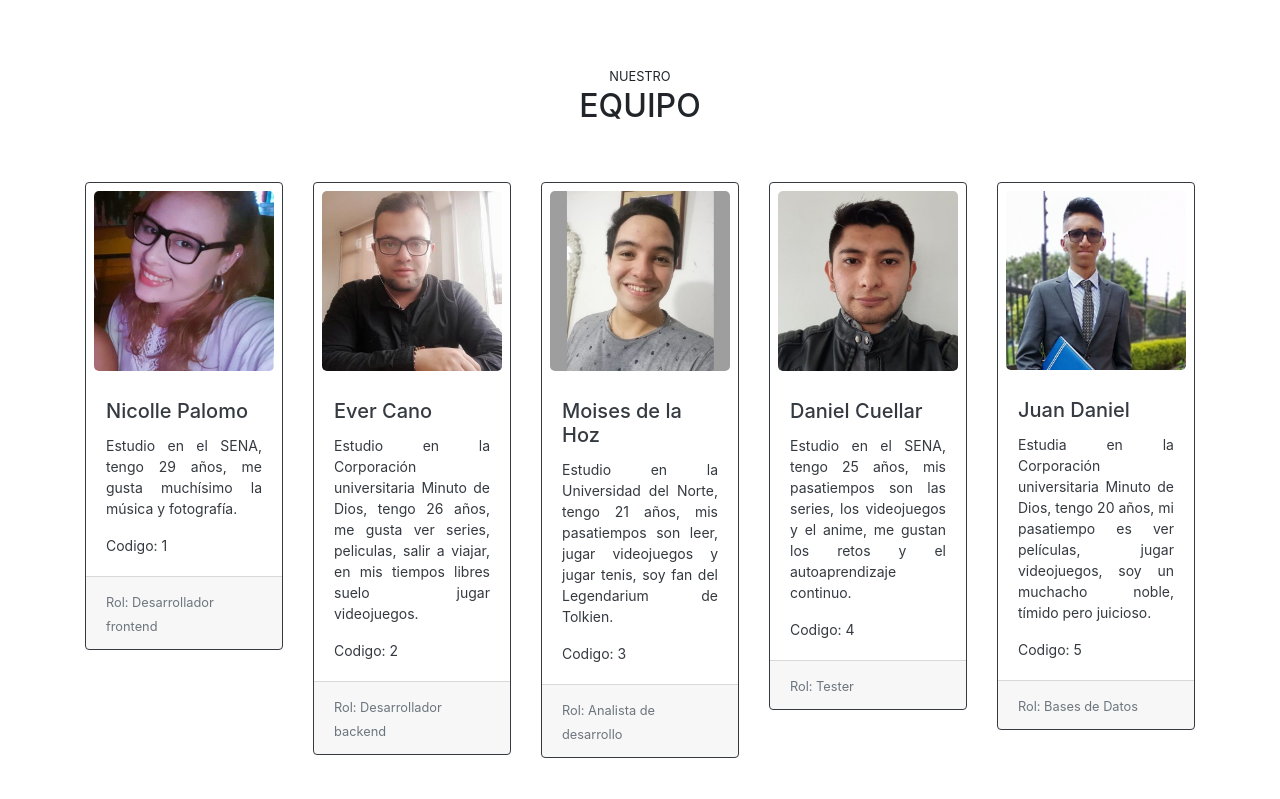
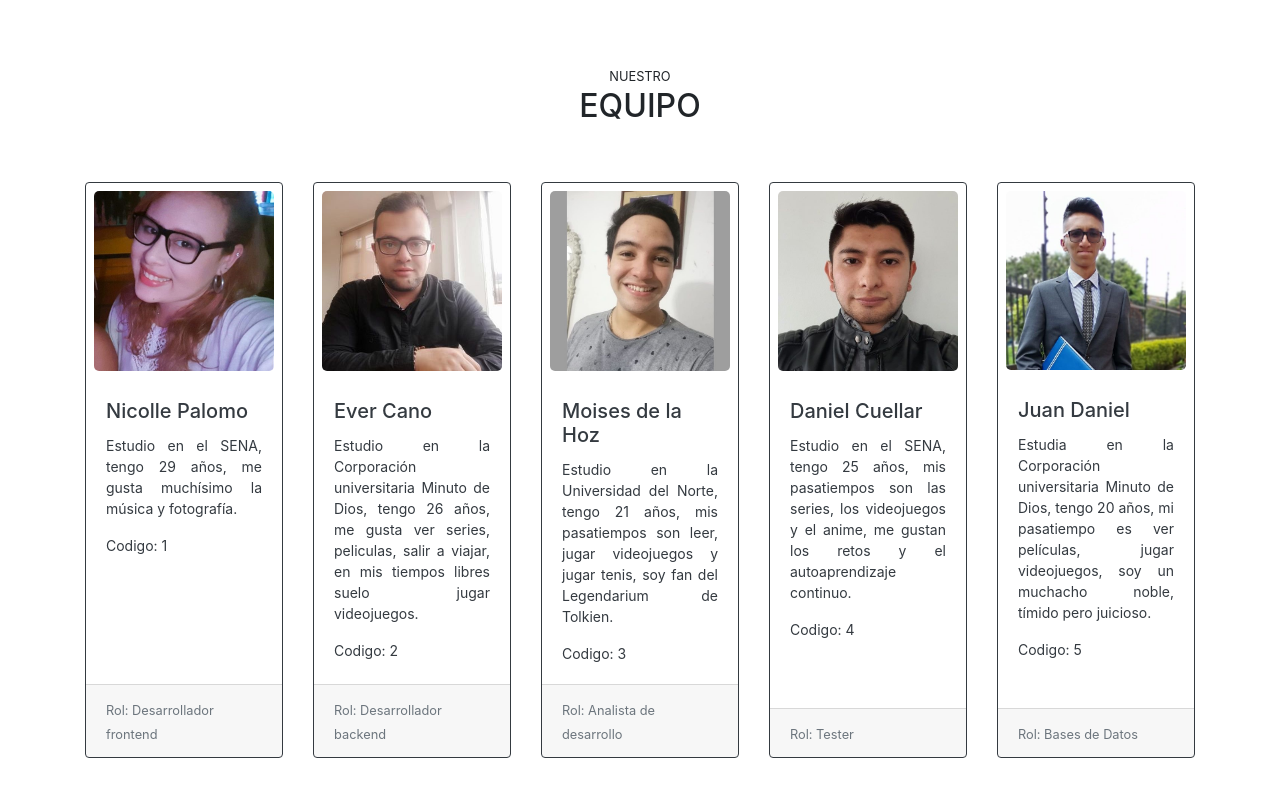
Before and after one commit to dacugo/semana-2-24, a Vue app: page / in a window 1280 px wide. Shown: the part 1841-2640 px from the top of the page. Built offline with nearby package versions, Linux system fonts and the light colour scheme.

Commit message:
actualizaciÃon archivo TeamCard

```diff
--- a/src/App.vue
+++ b/src/App.vue
@@ -11,8 +11,8 @@
       </div>
     </div>
     <div class="container">
-      <div class="row justify-content-center align-items-stretch mb-5">
-        <div class="col mt-5" v-for="(item, index) of equipo" :key="index">
+      <div class="row justify-content-center  mb-5">
+        <div class="col mt-5 d-flex" v-for="(item, index) of equipo" :key="index">
           <team-card :member="item"></team-card>
         </div>
       </div>
--- a/src/components/TeamCard.vue
+++ b/src/components/TeamCard.vue
@@ -1,5 +1,5 @@
 <template>
-    <div>
+    <div class="d-flex">
       <div class="card border-dark text-dark">
         <div class="d-flex justify-content-center p-2">
           <img class="img-fluid" v-bind:src="member.imagen" alt="Imagen integrante equipo" />
```
